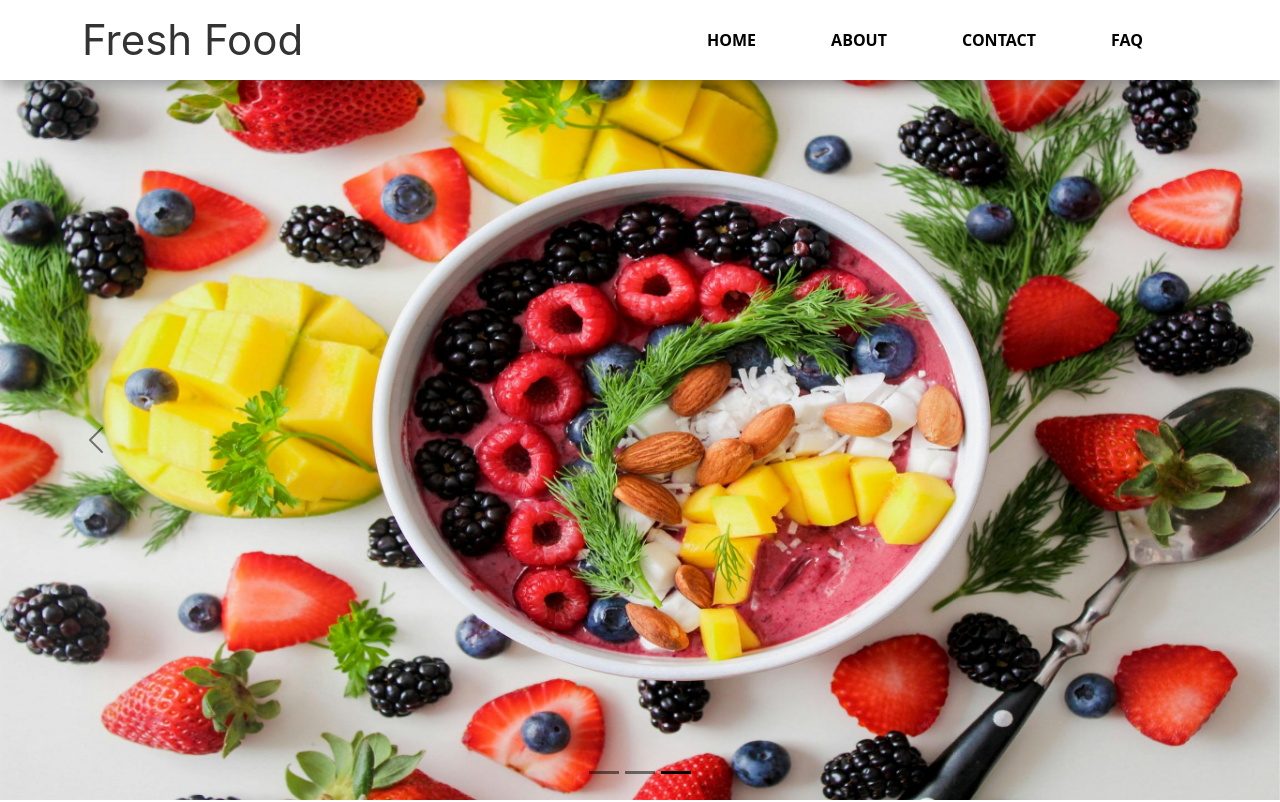
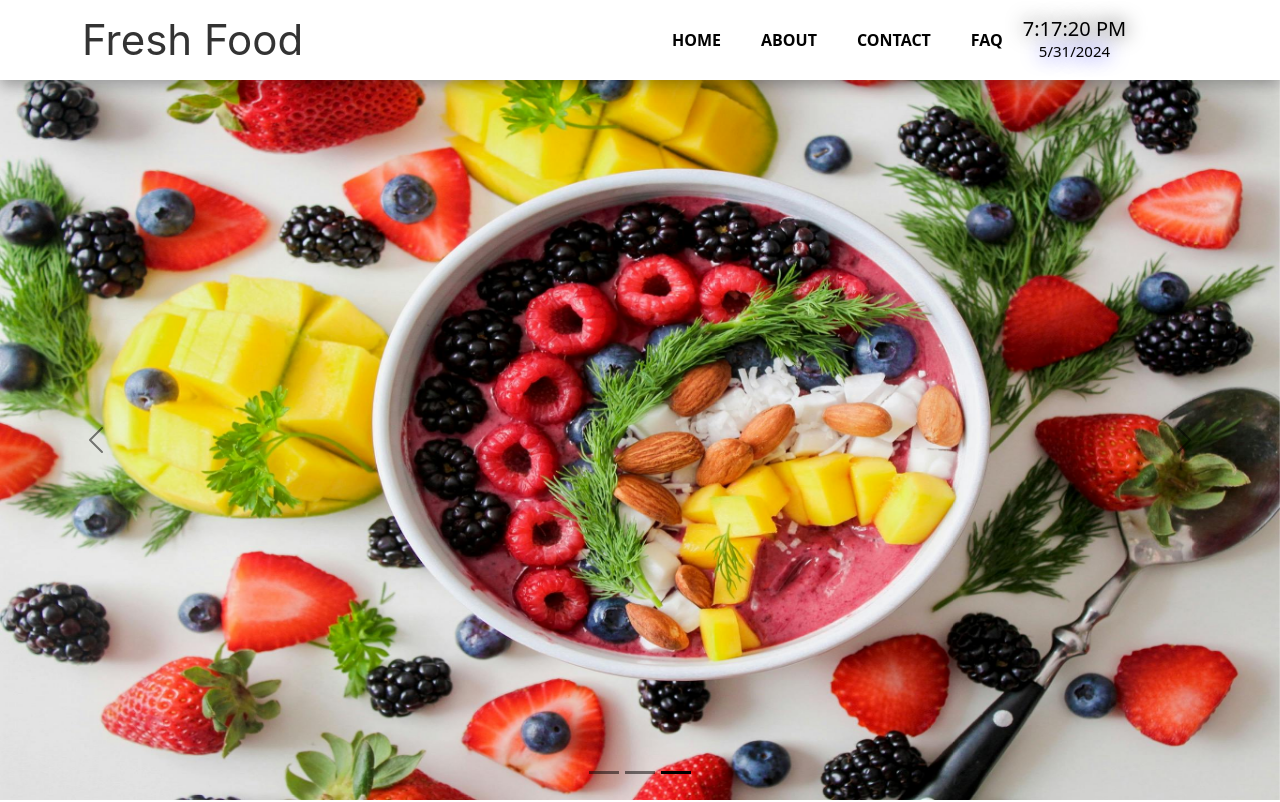
Before and after one commit to devshariful99/nhrdf, a plain HTML site: page index.html in a window 1280 px wide. Shown: the top 802 px of the page. Drawn offline with nearby package versions, Linux system fonts and the light colour scheme.

Commit message:
clock done

```diff
--- a/asset/css/style.css
+++ b/asset/css/style.css
@@ -265,3 +265,32 @@ body{
     text-align: center;
     color: var(--dark-primary-color);
   }
+
+
+
+/*xxxxxxxxxxxxxxxxxxxxxxxxxxxxxxx
+           Clock CSS
+xxxxxxxxxxxxxxxxxxxxxxxxxxxxxxxx*/
+#div1{
+  display: flex;
+  flex-direction: column!important;
+  line-height: 23px;
+  justify-content: center;
+}
+
+#div1 p{
+  display: inline-block;
+}
+
+
+#time {
+  font-size: 20px;
+  text-align: center;
+  text-shadow: 0px 0px 20px;
+}
+
+#date {
+  font-size: 15px;
+  text-align: center;
+  text-shadow: 0px 0px 20px blue;
+}
--- a/asset/js/app.js
+++ b/asset/js/app.js
@@ -1,8 +1,8 @@
-
-// var myCarousel = document.querySelector('#carouselExampleIndicators');
-// var carousel = new bootstrap.Carousel(myCarousel, {
-//     interval: 2000,
-//     ride: 'carousel'
-// });
+window.setInterval(ut, 1000);
+function ut() {
+  var d = new Date();
+  document.getElementById("time").innerHTML = d.toLocaleTimeString();
+  document.getElementById("date").innerHTML = d.toLocaleDateString();
+}
 
 UIkit.slider(element).startAutoplay();
--- a/index.html
+++ b/index.html
@@ -25,13 +25,17 @@
                         </div>
                     </div>
                     <div class="col-md-7 col-lg-6">
-                        <div class="menu_bar">
+                        <div class="menu_bar d-flex">
                             <ul class="menu">
                                 <li><a href="">Home</a></li>
                                 <li><a href="">About</a></li>
                                 <li><a href="">Contact</a></li>
                                 <li><a href="">FAQ</a></li>
                             </ul>
+                            <div id="div1">
+                                <span id="time"></span>
+                                <span id="date"></span>
+                            </div>
                         </div>
                     </div>
                 </div>
```
